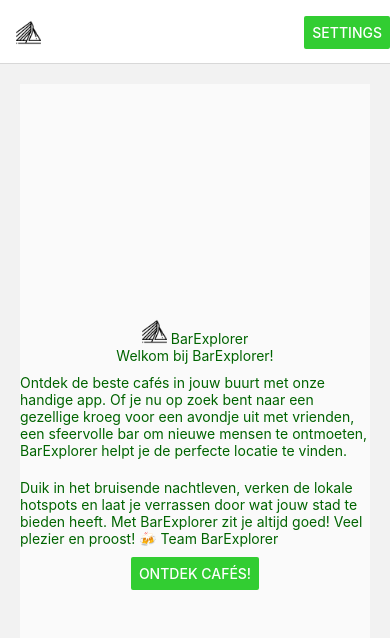
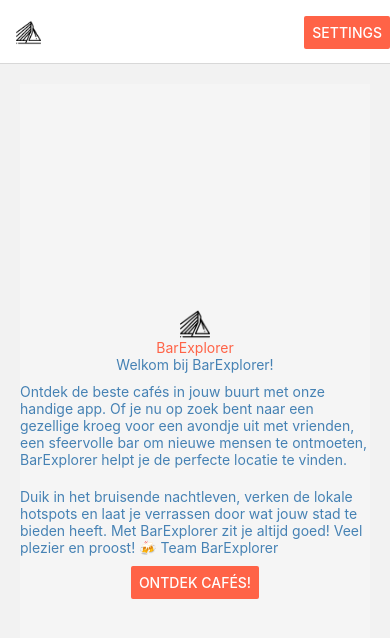
Before and after one commit to faroeq33/barexplorer, a React Native app: screen / in a window 390 px wide. Shown: the top 638 px of the page. Built offline with nearby package versions, Linux system fonts and the light colour scheme.

Commit message:
update theme, add toggle in menu

```diff
--- a/components/logo/LogoTitle.tsx
+++ b/components/logo/LogoTitle.tsx
@@ -4,6 +4,8 @@ import { useThemeContext } from "../../context/ThemeContext";
 
 type Props = {
   children?: React.ReactNode;
+  height?: number;
+  width?: number;
 };
 
 function LogoTitle(props: Props) {
@@ -14,9 +16,16 @@ function LogoTitle(props: Props) {
       ? require("./logo@dark.png")
       : require("./logo@light.png");
 
+  const styles = {
+    logo: {
+      width: props.width || 25,
+      height: props.height || 25,
+    },
+  };
+
   return (
     <>
-      <Image source={getImage} style={{ width: 25, height: 25 }} />
+      <Image source={getImage} style={styles.logo} />
     </>
   );
 }
--- a/components/map/MyMapView.tsx
+++ b/components/map/MyMapView.tsx
@@ -32,7 +32,7 @@ export const MyMapView = (props: { data: Bar[] }) => {
   const styles = StyleSheet.create({
     map: {
       width: "100%",
-      height: "90%",
+      height: "100%",
     },
   });
 
--- a/config/Theme.ts
+++ b/config/Theme.ts
@@ -10,7 +10,7 @@ const colorsTheme1: Theme = {
     primary: "#FFFFFF", // White
     secondary: "#E0E0E0", // Light Gray
     tertiary: "#C0C0C0", // Medium Gray
-    accent: "#FFD700", // Gold
+    accent: "#806c00", // Gold
     tint: "#000000", // Black
   },
 };
--- a/context/ThemeContext.tsx
+++ b/context/ThemeContext.tsx
@@ -78,7 +78,7 @@ export const ThemeProvider = (props: PropsWithChildren<{}>) => {
     getThemeFromStorage();
   }, []);
 
-  const colors: Theme = Themes.theme3;
+  const colors: Theme = Themes.theme2;
 
   return (
     <ThemeContext.Provider
--- a/screens/DetailsScreen.tsx
+++ b/screens/DetailsScreen.tsx
@@ -8,7 +8,7 @@ import MyButton from "../components/buttons/MyButton";
 import { MyMapView } from "../components/map/MyMapView";
 import { useThemeContext } from "../context/ThemeContext";
 
-function DetailsScreen({ route }: DetailScreenProps) {
+function DetailsScreen({ route, navigation }: DetailScreenProps) {
   const { theme, colors } = useThemeContext();
   let activeColors = colors[theme as "dark" | "light"];
   const [isMap, setisMap] = useState<boolean>(false);
@@ -24,6 +24,16 @@ function DetailsScreen({ route }: DetailScreenProps) {
       <MyButton
         title="Bekijk op de kaart"
         onPress={() => {
+          navigation.setOptions({
+            //@ts-ignore
+            headerTitle: isMap ? "Details" : "Kaart",
+            headerRight: () => (
+              <MyButton
+                title="Wissel tekst/kaart"
+                onPress={() => setisMap((isMap) => !isMap)}
+              />
+            ),
+          });
           setisMap((isMap) => !isMap);
         }}
       />
--- a/screens/HomeScreen.tsx
+++ b/screens/HomeScreen.tsx
@@ -1,7 +1,7 @@
 import React from "react";
 import { StatusBar } from "expo-status-bar";
 
-import { View, SafeAreaView, StyleSheet } from "react-native";
+import { View, SafeAreaView, StyleSheet, Text } from "react-native";
 import { Bar, HomeScreenProps } from "../types/types";
 import MyText from "../components/typography/MyText";
 import { useThemeContext } from "../context/ThemeContext";
@@ -34,8 +34,11 @@ function HomeScreen({ navigation }: HomeScreenProps) {
   return (
     <SafeAreaView style={styles.safearea}>
       <View style={styles.container}>
-        <MyTitle>
-          <LogoTitle /> BarExplorer
+        <LogoTitle width={30} height={30} />
+        <MyTitle className="italic">
+          <Text style={{ color: activeColors.accent, margin: 20 }}>
+            BarExplorer
+          </Text>
         </MyTitle>
         <MyHeading>Welkom bij BarExplorer!</MyHeading>
         <MyText style={styles.text}>
--- a/types/types.tsx
+++ b/types/types.tsx
@@ -2,7 +2,7 @@ import { NativeStackScreenProps } from "react-native-screens/lib/typescript/nati
 
 export type StackParamList = {
   Home: undefined;
-  Detail: { item: Bar };
+  Detail: { item: Bar; options: any };
   Settings: undefined;
   BarsList: undefined;
 };
```
